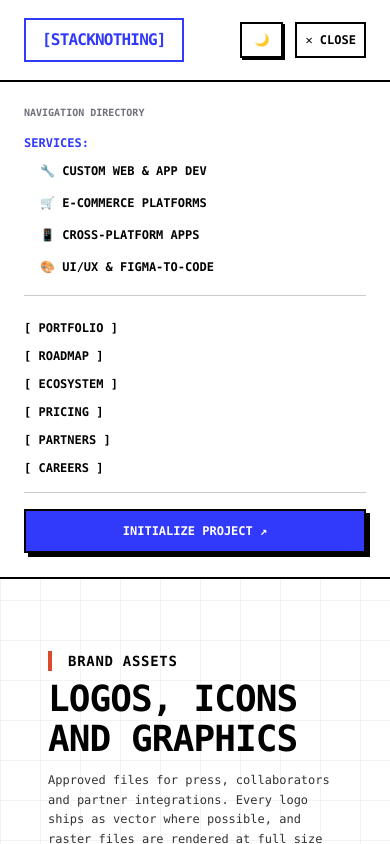
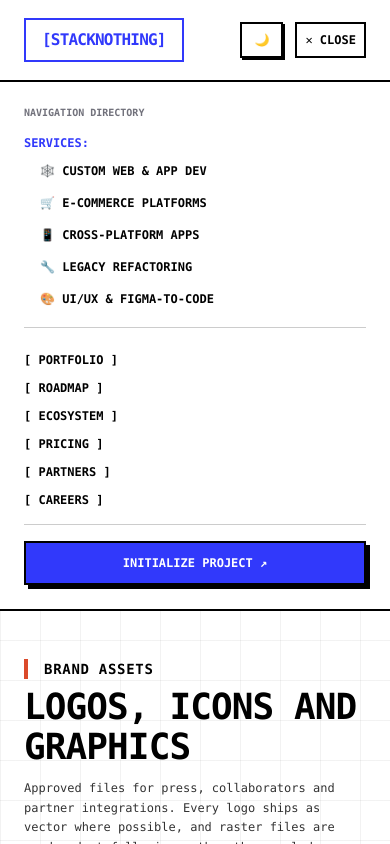
Before and after one commit to nazrulislambhat/stacknothing, a Next.js app: page /brand in a window 390 px wide. Both pictures are taken after a click on the button "☰ MENU". Shown: the top 844 px of the page. Built offline with nearby package versions, Linux system fonts and the light colour scheme.

Commit message:
fixed brand page padding

```diff
--- a/app/brand/page.tsx
+++ b/app/brand/page.tsx
@@ -334,7 +334,7 @@ export default function BrandAssetsPage() {
   };
 
   return (
-    <div className="max-w-7xl mx-auto space-y-12 text-studio-text p-6 md:p-12">
+    <div className="max-w-7xl mx-auto space-y-12 text-studio-text md:p-12">
       {/* Header */}
       <header className="flex flex-col md:flex-row justify-between items-start md:items-end gap-6 border-b-2 border-studio-text pb-8">
         <div>
--- a/app/components/site-header.tsx
+++ b/app/components/site-header.tsx
@@ -117,7 +117,7 @@ export function SiteHeader({ theme, toggleTheme }: SiteHeaderProps) {
           {/* Mobile Menu Hamburger Button */}
           <button
             onClick={() => setMobileMenuOpen(!mobileMenuOpen)}
-            className="lg:hidden border-2 border-studio-text p-2 bg-studio-bg text-studio-text font-bold text-xs"
+            className="lg:hidden border-2 cursor-pointer border-studio-text p-2 bg-studio-bg text-studio-text font-bold text-xs"
             aria-label="Toggle Mobile Menu"
           >
             {mobileMenuOpen ? '✕ CLOSE' : '☰ MENU'}
--- a/app/layout.tsx
+++ b/app/layout.tsx
@@ -166,7 +166,7 @@ export default function RootLayout({
                       href="/services/web-dev"
                       className="block p-2 hover:bg-primary-brand hover:text-white text-[11px]"
                     >
-                      🔧 Custom Web & App Dev
+                      🕸️ Custom Web & App Dev
                     </Link>
                     <Link
                       href="/services/ecommerce"
@@ -181,7 +181,7 @@ export default function RootLayout({
                       📱 Cross-Platform Apps
                     </Link>
                     <Link
-                      href="/services/ui-ux"
+                      href="/services/refactoring"
                       className="block p-2 hover:bg-primary-brand hover:text-white text-[11px]"
                     >
                       🎨 UI/UX & Figma-to-Code
@@ -243,7 +243,7 @@ export default function RootLayout({
               {/* Mobile Menu Hamburger Button */}
               <button
                 onClick={() => setMobileMenuOpen(!mobileMenuOpen)}
-                className="lg:hidden border-2 border-studio-text p-2 bg-studio-bg text-studio-text font-bold text-xs"
+                className="lg:hidden cursor-pointer border-2 border-studio-text p-2 bg-studio-bg text-studio-text font-bold text-xs"
                 aria-label="Toggle Mobile Menu"
               >
                 {mobileMenuOpen ? '✕ CLOSE' : '☰ MENU'}
@@ -271,7 +271,7 @@ export default function RootLayout({
                     href="/services/web-dev"
                     className="block pl-4 py-1"
                   >
-                    🔧 Custom Web & App Dev
+                    🕸️ Custom Web & App Dev
                   </Link>
                   <Link
                     onClick={() => setMobileMenuOpen(false)}
@@ -286,6 +286,13 @@ export default function RootLayout({
                     className="block pl-4 py-1"
                   >
                     📱 Cross-Platform Apps
+                  </Link>
+                  <Link
+                    onClick={() => setMobileMenuOpen(false)}
+                    href="/services/ui-ux"
+                    className="block pl-4 py-1"
+                  >
+                    🔧 Legacy Refactoring
                   </Link>
                   <Link
                     onClick={() => setMobileMenuOpen(false)}
--- a/app/services/ui-ux/page.tsx
+++ b/app/services/ui-ux/page.tsx
@@ -13,7 +13,7 @@ export default function UiUxServicePage() {
     >
       <div>
         <div className="border-l-4 border-primary-brand pl-4 text-sm font-bold uppercase tracking-wider mb-2">
-          ENGINEERING DIVISION // 04
+          ENGINEERING DIVISION // 05
         </div>
         <h1 className="text-4xl md:text-5xl font-black uppercase tracking-tight">
           UI/UX & Figma-to-Code Systems
```
